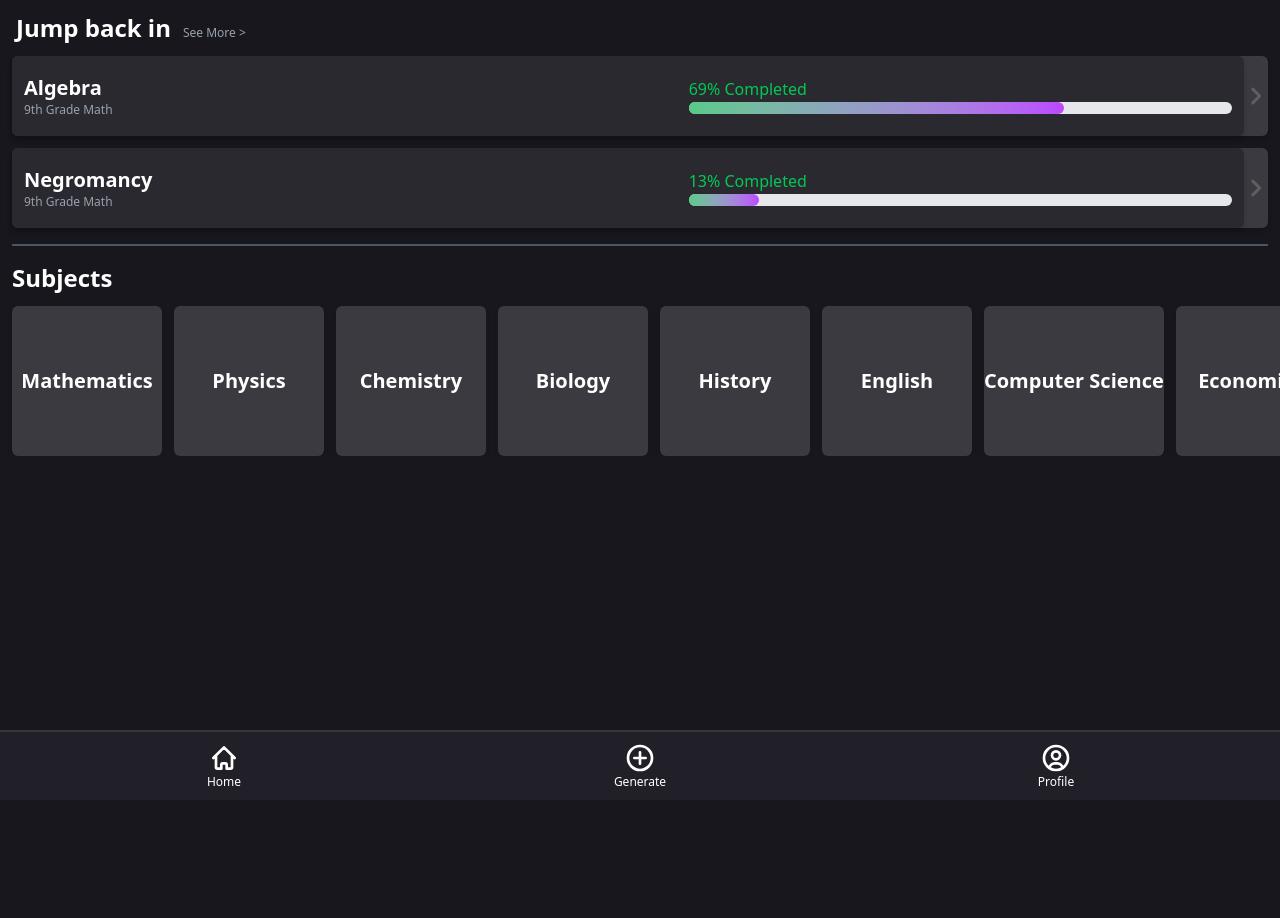
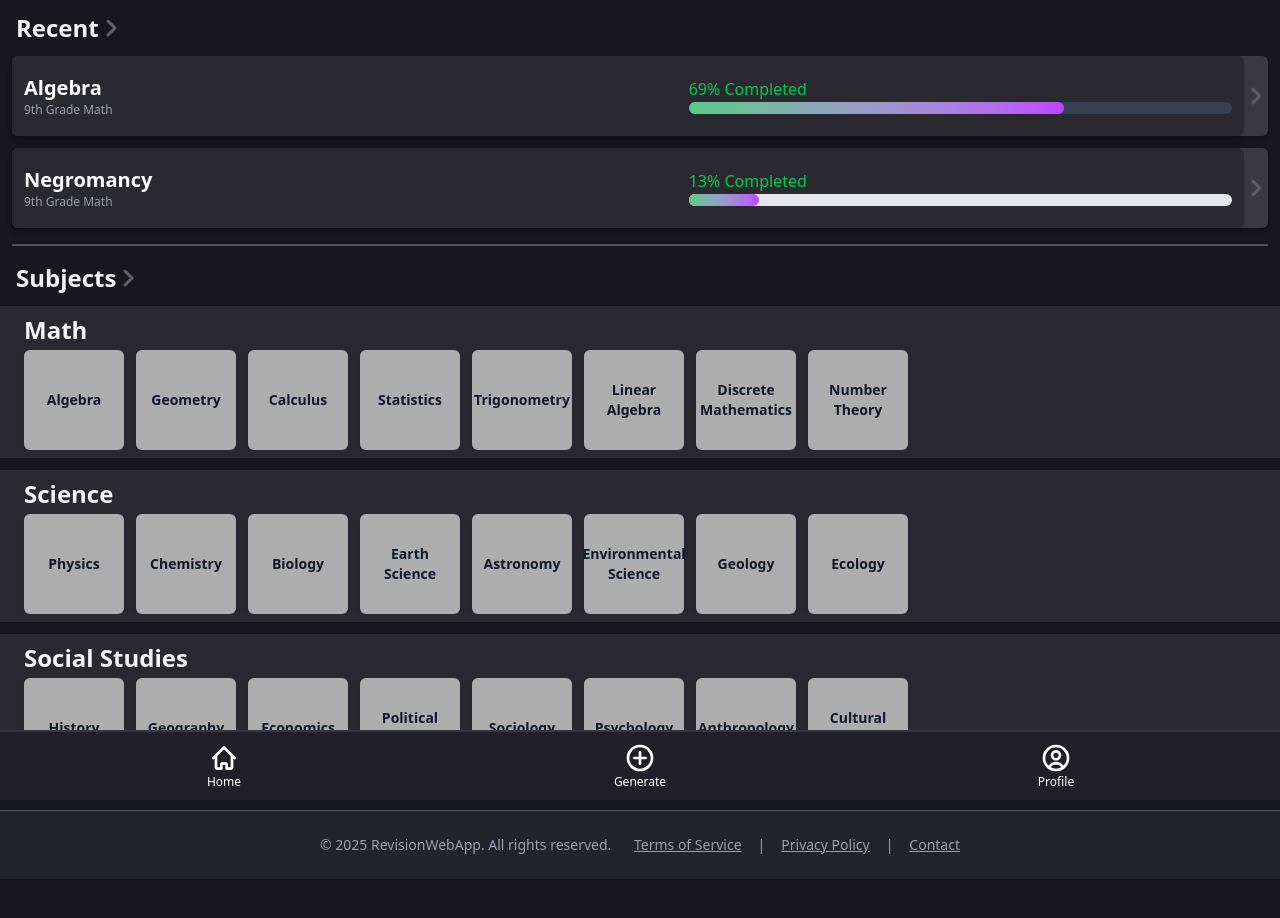
Before and after one commit to OhHiThere101/revision-app-test-2, a Next.js app: page / in a window 1280 px wide. Shown: the top 918 px of the page. Before the commit the page ends 800 px from the top, so only its background shows below. Built offline with nearby package versions, Linux system fonts and the light colour scheme.

Commit message:
finished carousel + typical website footer

```diff
--- a/src/app/page.tsx
+++ b/src/app/page.tsx
@@ -3,28 +3,56 @@ import ResponsiveBottomNavbar from "@/components/ResponsiveBottomNavbar";
 
 const HomePage = () => {
 
-  const subjects = [
-    { name: "Mathematics"},
-    { name: "Physics"},
-    { name: "Chemistry"},
-    { name: "Biology"},
-    { name: "History"},
-    { name: "English"},
-    { name: "Computer Science"},
-    { name: "Economics"},
-    { name: "Psychology"},
-    { name: "Sociology"},
+  const mathTopic = [
+    { name: "Algebra" },
+    { name: "Geometry" },
+    { name: "Calculus" },
+    { name: "Statistics" },
+    { name: "Trigonometry" },
+    { name: "Linear Algebra" },
+    { name: "Discrete Mathematics" },
+    { name: "Number Theory" },
+  ]
+
+  const scienceTopic = [
+    { name: "Physics" },
+    { name: "Chemistry" },
+    { name: "Biology" },
+    { name: "Earth Science" },
+    { name: "Astronomy" },
+    { name: "Environmental Science" },
+    { name: "Geology" },
+    { name: "Ecology" },
+  ];
+
+  const socialStudiesTopic = [
+    { name: "History" },
+    { name: "Geography" },
+    { name: "Economics" },
+    { name: "Political Science" },
+    { name: "Sociology" },
+    { name: "Psychology" },
+    { name: "Anthropology" },
+    { name: "Cultural Studies" },
   ]
 
   return (
 
     <div className="pb-[45px]">
 
+      <div className="flex flex-row items-center justify-start m-3">
 
-    <div className="m-3">
-        <span className="text-2xl font-bold ml-1">Jump back in</span>
-        <span className="text-xs ml-3 text-gray-400"><a href="/continue">{"See More >"}</a></span>
-    </div>
+        <a href="/recent">
+          <p className="text-2xl font-bold ml-1 text-gray-100">Recent</p>
+        </a>
+
+        <a href="/recent">
+          <svg className="w-6 h-6 text-[#5f6361]" aria-hidden="true" xmlns="http://www.w3.org/2000/svg" width="24" height="24" fill="none" viewBox="0 0 24 24">
+              <path stroke="currentColor" strokeLinecap="round" strokeLinejoin="round" strokeWidth="3" d="m9 5 7 7-7 7" />
+          </svg>
+        </a>
+
+      </div>
 
       <div className="grid gap-3 m-3">
 
@@ -41,7 +69,7 @@ const HomePage = () => {
 
               <div className="">
                 <p className="text-green-500 text-md">69% Completed</p>
-                <div className="bg-gray-200 rounded-full h-3 my-[1px] dark:bg-gray-700">
+                <div className="rounded-full h-3 my-[1px] bg-gray-700">
                   <div className="bg-linear-to-r from-[#58CA88] to-[#BC48FF] h-3 rounded-full w-[69%]"></div>
                 </div>
               </div>
@@ -89,21 +117,119 @@ const HomePage = () => {
       <hr className="border-t-2 border-gray-600 my-4 mx-3" />
 
 
-      <h2 className="text-2xl font-bold m-3">Subjects</h2>
+      <div className="flex flex-row items-center justify-start m-3">
 
-      <div className="overflow-x-auto flex space-x-3 px-3 snap-x snap-mandatory hide-scrollbar">
-        {subjects.map((subject, idx) => (
-          <div
-            key={idx}
-            className="min-w-[150px] min-h-[150px] flex-shrink-0 bg-[#3A3A40] rounded-[6px] shadow-md snap-center"
-          >
-            {/* Subject card content here */}
-            <div className="flex flex-col justify-center items-center align-middle h-full">
-              <p className="text-xl font-semibold">{subject.name}</p>
-            </div>
+        <a href="/subjects">
+          <h2 className="text-2xl font-bold ml-1 text-gray-100">Subjects</h2>
+        </a>
+
+        <a href="/subjects">
+          <svg className="w-6 h-6 text-[#5f6361]" aria-hidden="true" xmlns="http://www.w3.org/2000/svg" width="24" height="24" fill="none" viewBox="0 0 24 24">
+                <path stroke="currentColor" strokeLinecap="round" strokeLinejoin="round" strokeWidth="3" d="m9 5 7 7-7 7" />
+          </svg>
+        </a>
+
+      </div>
+
+      <div className="flex flex-col space-y-3">
+
+        <div className="bg-[#2A2930] py-2">
+
+          <p className="text-2xl font-bold ml-6 text-gray-100 mb-1">
+            Math
+          </p>
+
+          <div className="overflow-x-auto flex space-x-3 pl-6 pr-3 snap-x snap-mandatory hide-scrollbar">
+
+            {mathTopic.map((topic, idx) => (
+              <div
+                key={idx}
+                className="w-[100px] h-[100px] flex-shrink-0 bg-[#adadad] rounded-[6px] shadow-md snap-center"
+              >
+                {/* Subject card content here */}
+                <div className="flex flex-col justify-center items-center h-full">
+                  <p className="text-sm font-semibold text-gray-900 text-center break-words whitespace-normal px-2">
+                    {topic.name}
+                  </p>
+                </div>
+
+              </div>
+            ))}
+
           </div>
-        ))}
+
+        </div>
+
+        <div className="bg-[#2A2930] py-2">
+
+          <p className="text-2xl font-bold ml-6 text-gray-100 mb-1">
+            Science
+          </p>
+
+          <div className="overflow-x-auto flex space-x-3 pl-6 pr-3 snap-x snap-mandatory hide-scrollbar">
+
+            {scienceTopic.map((topic, idx) => (
+              <div
+                key={idx}
+                className="w-[100px] h-[100px] flex-shrink-0 bg-[#adadad] rounded-[6px] shadow-md snap-center"
+              >
+                {/* Subject card content here */}
+                <div className="flex flex-col justify-center items-center h-full">
+                  <p className="text-sm font-semibold text-gray-900 text-center break-words whitespace-normal px-2">
+                    {topic.name}
+                  </p>
+                </div>
+
+              </div>
+            ))}
+
+          </div>
+
+        </div>
+
+        <div className="bg-[#2A2930] py-2">
+
+          <p className="text-2xl font-bold ml-6 text-gray-100 mb-1">
+            Social Studies
+          </p>
+
+          <div className="overflow-x-auto flex space-x-3 pl-6 pr-3 snap-x snap-mandatory hide-scrollbar">
+
+            {socialStudiesTopic.map((topic, idx) => (
+              <div
+                key={idx}
+                className="w-[100px] h-[100px] flex-shrink-0 bg-[#adadad] rounded-[6px] shadow-md snap-center"
+              >
+                {/* Subject card content here */}
+                <div className="flex flex-col justify-center items-center h-full">
+                  <p className="text-sm font-semibold text-gray-900 text-center break-words whitespace-normal px-2">
+                    {topic.name}
+                  </p>
+                </div>
+
+              </div>
+            ))}
+
+          </div>
+
+        </div>
+
       </div>
+
+      <footer className="mt-6 py-6 bg-[#23232a] text-gray-400 text-sm text-center border-t border-gray-600">
+        <div className="max-w-2xl mx-auto flex flex-col md:flex-row items-center justify-between space-y-2 md:space-y-0 px-4">
+          <div>
+            &copy; {new Date().getFullYear()} RevisionWebApp. All rights reserved.
+          </div>
+          <div className="flex space-x-4">
+            <a href="/terms" className="hover:text-white underline">Terms of Service</a>
+            <span>|</span>
+            <a href="/privacy" className="hover:text-white underline">Privacy Policy</a>
+            <span>|</span>
+            <a href="/contact" className="hover:text-white underline">Contact</a>
+          </div>
+        </div>
+      </footer>
 
       <ResponsiveBottomNavbar />
 
```
